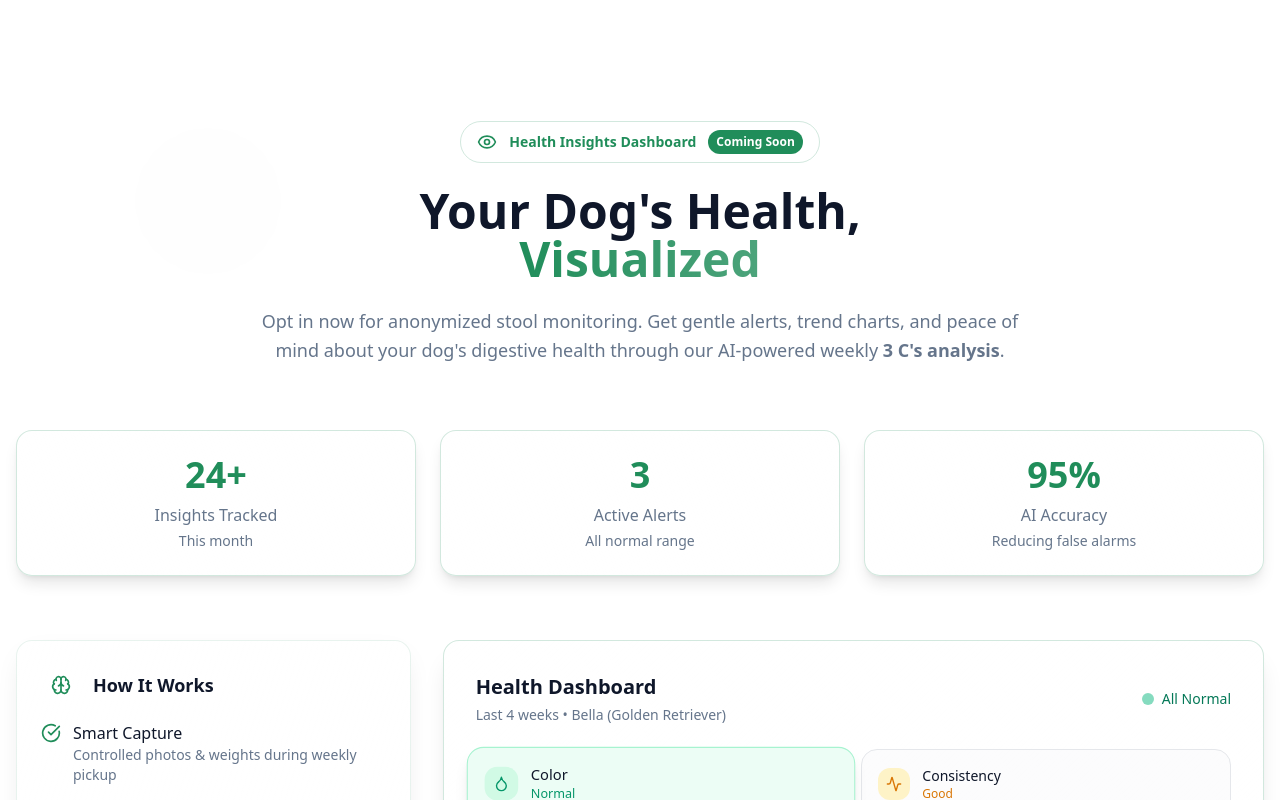
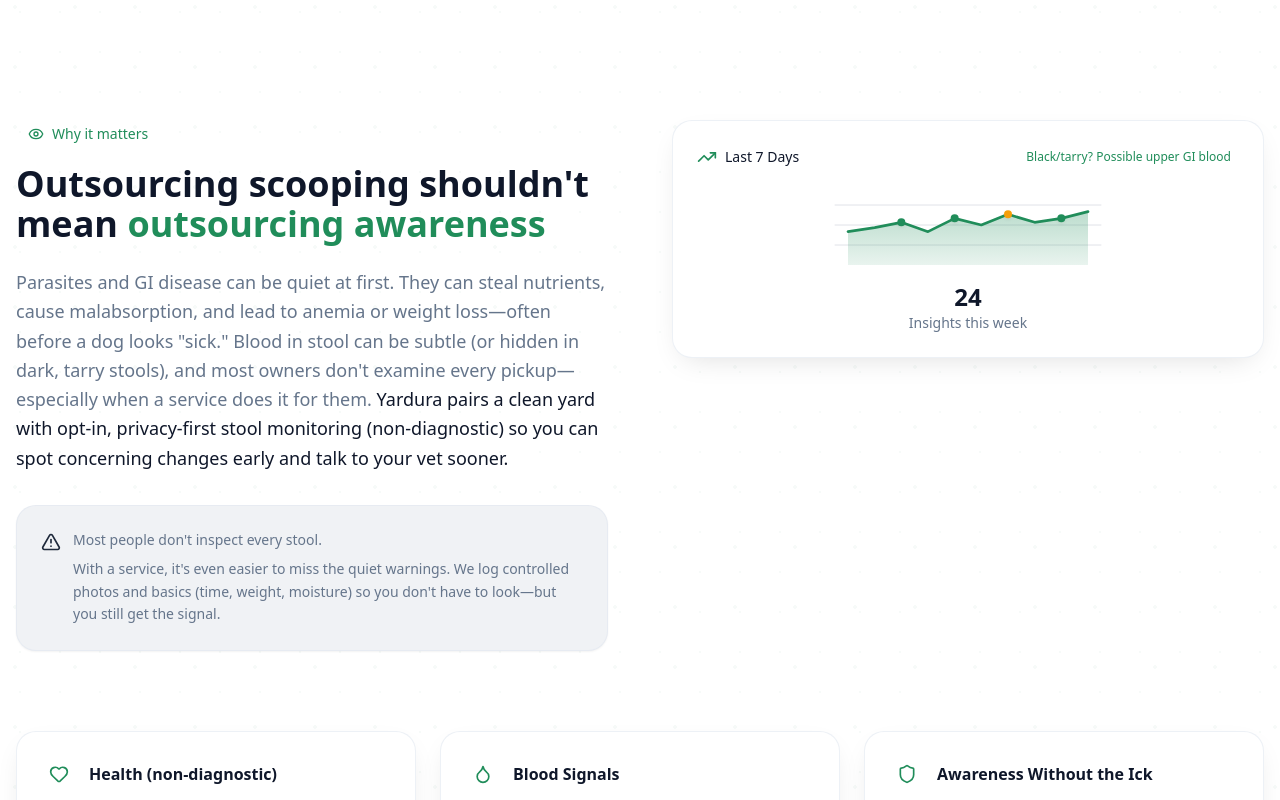
Before and after one commit to aydo-89/yardura-app, a Next.js app: page / in a window 1280 px wide. Shown: the part 1620-2420 px from the top of the page. Built offline with nearby package versions, Linux system fonts and the light colour scheme.

Commit message:
Add WhyItMatters component to homepage
Co-authored-by: aydendunham <aydendunham@gmail.com>

```diff
--- a/src/app/page.tsx
+++ b/src/app/page.tsx
@@ -39,8 +39,9 @@ export default function Page() {
         {/* Backward compatibility anchor for old #quote links */}
         <span id="quote" />
         <Hero />
-        {/* Differentiators + Insights preview moved earlier for conversion */}
+        {/* Differentiators + Why It Matters + Insights preview */}
         <Differentiators />
+        <WhyItMatters />
         <Insights />
         {/* Proof: condensed eco stats + testimonial */}
         <Eco />
```
